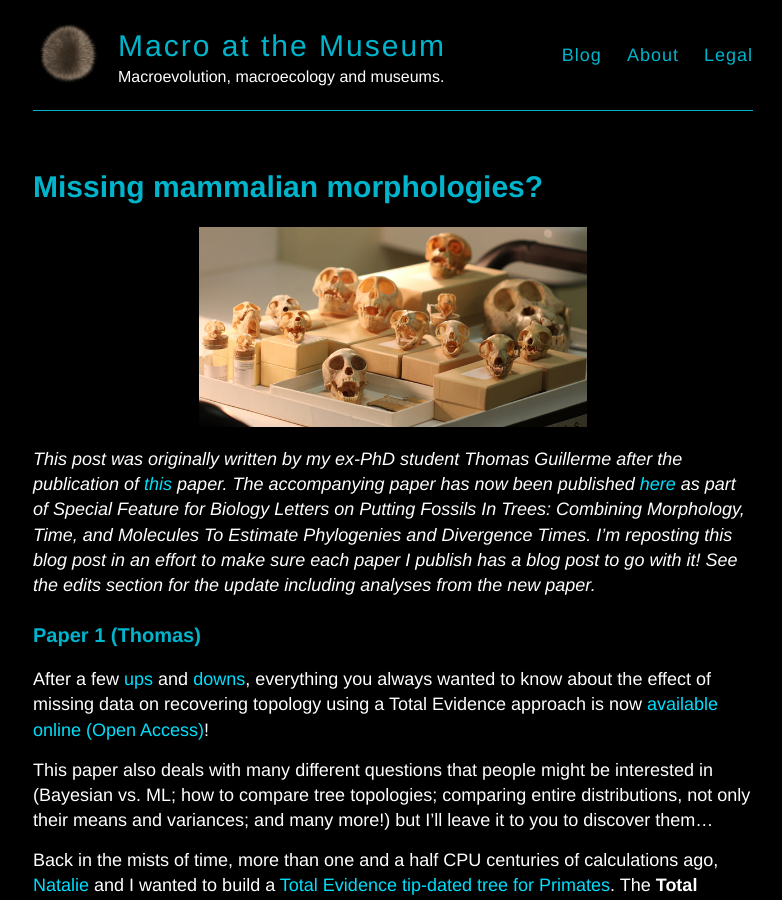
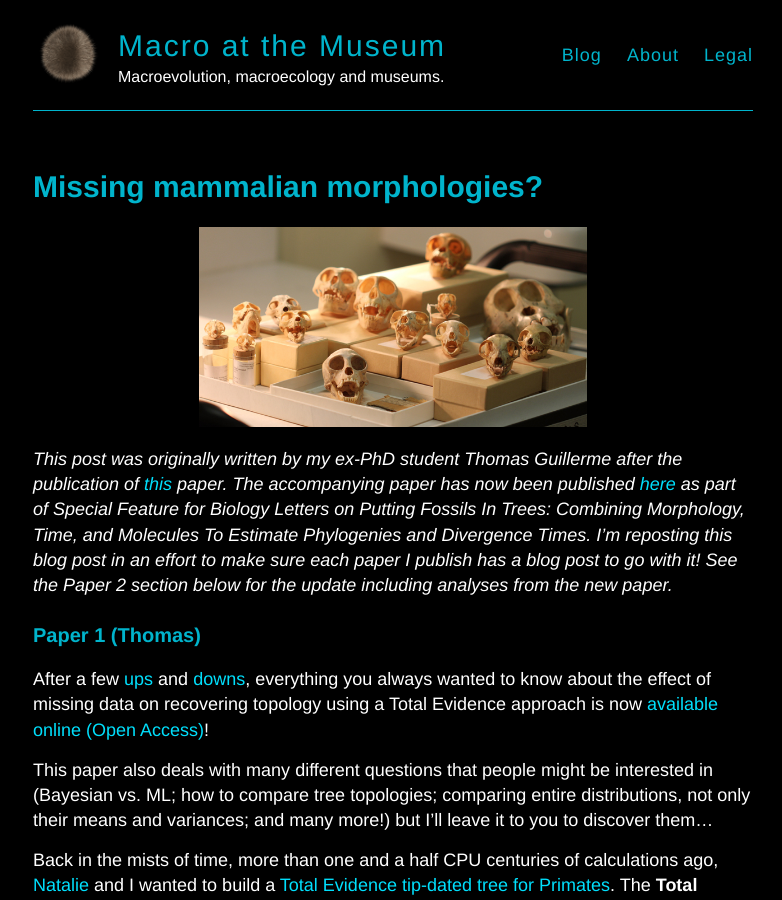
Before and after one commit to macromuseum/macromuseum.github.io, a Jekyll site: the page built from _posts/2016-08-03-Skeleton.md, in a window 1280 px wide and 900 px high. Shown: the whole window, without its empty margins (247-1029 px from the left). Built offline with Jekyll 4.4.1, drawn with Linux system fonts in a browser that asks for light colours.

Commit message:
Fixed part saying it was edits not paper 2

```diff
--- a/_posts/2016-08-03-Skeleton.md
+++ b/_posts/2016-08-03-Skeleton.md
@@ -4,7 +4,7 @@ title: Missing mammalian morphologies?
 ---
 
 ![headimg]({{ site.baseurl }}/images/PrimatesVar.JPG)
-*This post was originally written by my ex-PhD student Thomas Guillerme after the publication of [this](http://dx.doi.org/10.1016/j.ympev.2015.08.023) paper. The accompanying paper has now been published [here](http://rsbl.royalsocietypublishing.org/content/12/5/20151003) as part of Special Feature for Biology Letters on Putting Fossils In Trees: Combining Morphology, Time, and Molecules To Estimate Phylogenies and Divergence Times. I'm reposting this blog post in an effort to make sure each paper I publish has a blog post to go with it! See the edits section for the update including analyses from the new paper.*
+*This post was originally written by my ex-PhD student Thomas Guillerme after the publication of [this](http://dx.doi.org/10.1016/j.ympev.2015.08.023) paper. The accompanying paper has now been published [here](http://rsbl.royalsocietypublishing.org/content/12/5/20151003) as part of Special Feature for Biology Letters on Putting Fossils In Trees: Combining Morphology, Time, and Molecules To Estimate Phylogenies and Divergence Times. I'm reposting this blog post in an effort to make sure each paper I publish has a blog post to go with it! See the Paper 2 section below for the update including analyses from the new paper.*
 
 ### Paper 1 (Thomas)
 After a few [ups](http://www.ecoevoblog.com/2014/10/13/phd-positive-happy-developments/) and [downs](http://www.ecoevoblog.com/2014/10/06/phd-pretty-huge-disaster/), everything you always wanted to know about the effect of missing data on recovering topology using a Total Evidence approach is now [available online (Open Access)](http://www.sciencedirect.com/science/article/pii/S1055790315002547)!
```
